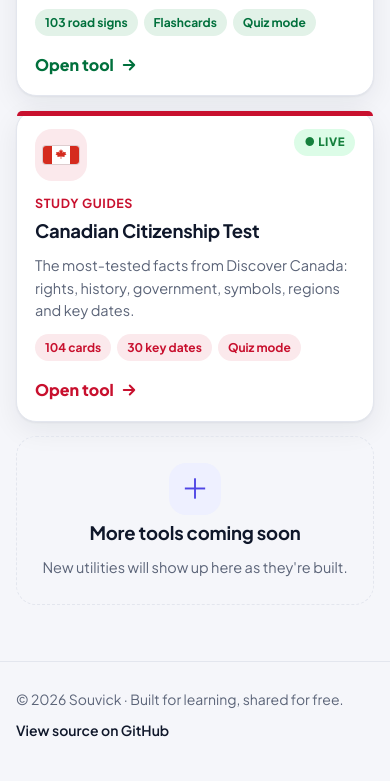
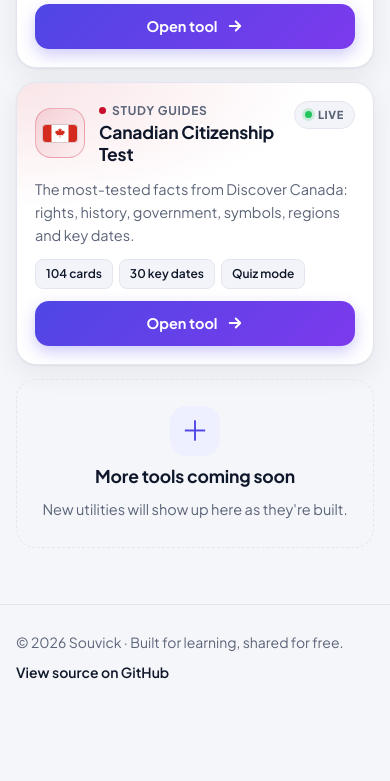
Before and after one commit to souvicksamanta/utilities, a plain HTML site: page index.html in a window 390 px wide. Shown: the part 782-1563 px from the top of the page. After the commit the page ends 1506 px from the top, so only its background shows below. Drawn offline with Linux system fonts and the light colour scheme.

Commit message:
Restyle home page cards and add a light/dark theme toggle to every page
Co-Authored-By: Claude Opus 5.5 <noreply@anthropic.com>

```diff
--- a/index.html
+++ b/index.html
@@ -3,6 +3,7 @@
 <head>
 <meta charset="utf-8">
 <meta name="viewport" content="width=device-width, initial-scale=1">
+<script>(function(){var t;try{t=localStorage.getItem("su-theme")}catch(e){}if(t!=="light"&&t!=="dark")t=matchMedia("(prefers-color-scheme: dark)").matches?"dark":"light";document.documentElement.setAttribute("data-theme",t)})()</script>
 <title>Utilities by Souvick</title>
 <meta name="description" content="Small, free tools by Souvick: study guides for the Ontario G1 and Canadian citizenship tests, and more to come.">
 <meta name="theme-color" content="#0f172a">
@@ -13,13 +14,14 @@
 <style>
 :root{
   --bg:#f5f6fa;--card:#fff;--ink:#0f172a;--muted:#5b6478;--line:#e3e6ee;
-  --brand:#4f46e5;--brand-2:#0ea5e9;--brand-soft:#eef0ff;
+  --brand:#4f46e5;--brand-2:#0ea5e9;--brand-soft:#eef0ff;--chip:#f3f4f9;
   --shadow:0 1px 2px rgba(15,23,42,.05),0 8px 28px rgba(15,23,42,.07);
   --font:"Plus Jakarta Sans",-apple-system,"Segoe UI",Roboto,Arial,sans-serif;
   color-scheme:light}
-@media (prefers-color-scheme:dark){:root{
+:root[data-theme="dark"]{
   --bg:#0b1020;--card:#121a2e;--ink:#e8ecf6;--muted:#9aa5bd;--line:#232d45;
-  --brand:#818cf8;--brand-2:#38bdf8;--brand-soft:#1c2342;--shadow:none;color-scheme:dark}}
+  --brand:#818cf8;--brand-2:#38bdf8;--brand-soft:#1c2342;--chip:#18213a;--shadow:none;color-scheme:dark}
+
 *{box-sizing:border-box}
 html,body{margin:0}
 body{background:var(--bg);color:var(--ink);font:16px/1.6 var(--font);-webkit-text-size-adjust:100%}
@@ -67,27 +69,31 @@ h1 em{font-style:normal;background:linear-gradient(90deg,#a5b4fc,#67e8f9);-webki
 .head h2{margin:0;font-size:22px;letter-spacing:-.01em}
 .head span{color:var(--muted);font-size:14px}
 .grid{display:grid;grid-template-columns:repeat(auto-fill,minmax(300px,1fr));gap:18px}
-.proj{position:relative;display:flex;flex-direction:column;gap:12px;background:var(--card);border:1px solid var(--line);border-radius:22px;padding:22px;box-shadow:var(--shadow);text-decoration:none;color:inherit;transition:transform .18s,box-shadow .18s,border-color .18s;min-width:0}
-.proj::after{content:"";position:absolute;inset:0 0 auto 0;height:5px;border-radius:22px 22px 0 0;background:var(--c)}
-a.proj:hover{transform:translateY(-4px);border-color:var(--c);box-shadow:0 14px 40px rgba(15,23,42,.12)}
-a.proj:focus-visible{outline:3px solid var(--c);outline-offset:3px}
-.proj .top{display:flex;align-items:flex-start;justify-content:space-between;gap:10px}
-.proj .ic{width:58px;height:58px;border-radius:17px;display:grid;place-items:center;font-size:30px;background:var(--soft);flex:none}
-.proj .ic svg{width:36px;border-radius:3px;box-shadow:0 0 0 1px rgba(0,0,0,.12)}
-.badge{font-size:11.5px;font-weight:800;letter-spacing:.05em;text-transform:uppercase;padding:4px 10px;border-radius:99px;background:#dcfce7;color:#15803d;white-space:nowrap}
-.badge.soon{background:var(--brand-soft);color:var(--brand)}
-@media (prefers-color-scheme:dark){.badge{background:#123222;color:#4ade80}.proj .ic,.tags span{background:color-mix(in srgb,var(--c) 22%,transparent)}.tags span,.proj .cat,.go{color:color-mix(in srgb,var(--c) 55%,#fff)}}
-.proj .cat{font-size:12.5px;font-weight:700;color:var(--c);text-transform:uppercase;letter-spacing:.05em}
-.proj h3{margin:-6px 0 0;font-size:20px;line-height:1.25;letter-spacing:-.01em}
-.proj p{margin:0;color:var(--muted);font-size:14.5px;line-height:1.55}
+.proj{position:relative;display:flex;flex-direction:column;gap:14px;border:1px solid var(--line);border-radius:22px;padding:22px;box-shadow:var(--shadow);text-decoration:none;color:inherit;min-width:0;overflow:hidden;
+  background:radial-gradient(420px 180px at 0% 0%,color-mix(in srgb,var(--c) 11%,transparent),transparent 70%),var(--card);
+  transition:transform .18s,box-shadow .18s,border-color .18s}
+a.proj:hover{transform:translateY(-4px);border-color:color-mix(in srgb,var(--brand) 55%,var(--line));box-shadow:0 16px 40px rgba(30,27,75,.16)}
+a.proj:focus-visible{outline:3px solid var(--brand);outline-offset:3px}
+.proj .top{display:flex;align-items:center;gap:14px}
+.proj .ic{width:56px;height:56px;border-radius:16px;display:grid;place-items:center;font-size:29px;flex:none;
+  background:linear-gradient(135deg,color-mix(in srgb,var(--c) 20%,var(--card)),color-mix(in srgb,var(--c) 6%,var(--card)));
+  border:1px solid color-mix(in srgb,var(--c) 28%,transparent)}
+.proj .ic svg{width:34px;border-radius:3px;box-shadow:0 0 0 1px rgba(0,0,0,.12)}
+.proj .meta{min-width:0;display:grid;gap:2px}
+.proj .cat{display:flex;align-items:center;gap:6px;font-size:12px;font-weight:700;color:var(--muted);text-transform:uppercase;letter-spacing:.06em}
+.proj .cat i{width:7px;height:7px;border-radius:50%;background:var(--c)}
+.proj h3{margin:0;font-size:19px;line-height:1.25;letter-spacing:-.01em}
+.badge{margin-left:auto;align-self:flex-start;display:inline-flex;align-items:center;gap:6px;font-size:11px;font-weight:800;letter-spacing:.06em;text-transform:uppercase;padding:4px 10px;border-radius:99px;background:var(--chip);color:var(--muted);border:1px solid var(--line);white-space:nowrap}
+.badge::before{content:"";width:7px;height:7px;border-radius:50%;background:#22c55e;box-shadow:0 0 0 3px rgba(34,197,94,.2)}
+.badge.soon::before{background:var(--brand);box-shadow:0 0 0 3px var(--brand-soft)}
+.proj p{margin:0;color:var(--muted);font-size:14.5px;line-height:1.6}
 .tags{display:flex;flex-wrap:wrap;gap:6px}
-.tags span{font-size:12px;font-weight:700;padding:4px 10px;border-radius:99px;background:var(--soft);color:var(--c)}
-.go{margin-top:auto;padding-top:4px;display:flex;align-items:center;gap:6px;font-weight:800;color:var(--c)}
+.tags span{font-size:12px;font-weight:600;padding:4px 10px;border-radius:8px;background:var(--chip);color:var(--ink);border:1px solid var(--line)}
+.go{margin-top:auto;display:flex;align-items:center;justify-content:center;gap:8px;font-weight:700;font-size:14.5px;color:#fff;padding:11px 16px;border-radius:14px;background:linear-gradient(135deg,var(--brand),#7c3aed);box-shadow:0 6px 16px rgba(79,70,229,.28)}
 .go svg{width:18px;height:18px;transition:transform .18s}
 a.proj:hover .go svg{transform:translateX(4px)}
-.proj.soon{border-style:dashed;box-shadow:none;background:transparent;align-items:center;justify-content:center;text-align:center;min-height:240px}
-.proj.soon::after{display:none}
-.proj.soon .ic{background:var(--brand-soft);color:var(--brand);font-size:28px}
+.proj.soon{border:1.5px dashed var(--line);box-shadow:none;background:transparent;align-items:center;justify-content:center;text-align:center;min-height:260px;gap:10px}
+.proj.soon .ic{background:var(--brand-soft);border-color:transparent;color:var(--brand);font-size:28px}
 .empty{display:none;text-align:center;color:var(--muted);padding:40px 0}
 
 footer{border-top:1px solid var(--line);margin-top:56px;padding:26px 0 40px;color:var(--muted);font-size:14px}
@@ -112,12 +118,18 @@ footer a:hover{text-decoration:underline}
   .head{margin:26px 0 12px}
   .head h2{font-size:19px}
   .grid{grid-template-columns:1fr;gap:14px}
-  .proj{padding:18px;border-radius:20px}
-  .proj .ic{width:52px;height:52px;font-size:27px}
-  .proj h3{font-size:18.5px}
+  .proj{padding:18px;border-radius:20px;gap:12px}
+  .proj .ic{width:50px;height:50px;font-size:26px}
+  .proj h3{font-size:17.5px}
   .proj.soon{min-height:0;padding:26px 18px}
 }
 @media (prefers-reduced-motion:reduce){*{transition:none!important}}
+.theme{width:36px;height:36px;padding:0;border-radius:50%;display:inline-grid;place-items:center;background:rgba(255,255,255,.16);border:1px solid rgba(255,255,255,.22);color:#fff;cursor:pointer;flex:none}
+.theme:hover{background:rgba(255,255,255,.26)}
+.theme:focus-visible{outline:3px solid #fff;outline-offset:2px}
+.theme svg{width:18px;height:18px}
+.theme .sun,:root[data-theme="dark"] .theme .moon{display:none}
+:root[data-theme="dark"] .theme .sun{display:block}
 </style>
 </head>
 <body>
@@ -128,7 +140,8 @@ footer a:hover{text-decoration:underline}
       <div class="mark">S</div>
       <div class="name">Utilities <span>by Souvick</span></div>
       <div class="sp"></div>
-      <a class="gh" href="https://github.com/souvicksamanta/utilities" aria-label="Source on GitHub">
+      <button class="theme" id="themeBtn" type="button" aria-label="Switch light or dark theme" title="Light / dark theme"><svg class="moon" viewBox="0 0 24 24" fill="none" stroke="currentColor" stroke-width="2.2" stroke-linecap="round" stroke-linejoin="round" aria-hidden="true"><path d="M21 12.8A9 9 0 1 1 11.2 3a7 7 0 0 0 9.8 9.8Z"/></svg><svg class="sun" viewBox="0 0 24 24" fill="none" stroke="currentColor" stroke-width="2.2" stroke-linecap="round" aria-hidden="true"><circle cx="12" cy="12" r="4.2"/><path d="M12 2v2.2M12 19.8V22M4.9 4.9l1.6 1.6M17.5 17.5l1.6 1.6M2 12h2.2M19.8 12H22M4.9 19.1l1.6-1.6M17.5 6.5l1.6-1.6"/></svg></button>
+    <a class="gh" href="https://github.com/souvicksamanta/utilities" aria-label="Source on GitHub">
         <svg viewBox="0 0 24 24" fill="currentColor" aria-hidden="true"><path d="M12 .5a12 12 0 0 0-3.8 23.4c.6.1.8-.3.8-.6v-2.1c-3.3.7-4-1.6-4-1.6-.6-1.4-1.4-1.8-1.4-1.8-1.1-.7.1-.7.1-.7 1.2.1 1.9 1.3 1.9 1.3 1.1 1.8 2.8 1.3 3.5 1 .1-.8.4-1.3.8-1.6-2.7-.3-5.5-1.3-5.5-5.9 0-1.3.5-2.4 1.2-3.2-.1-.3-.5-1.5.1-3.2 0 0 1-.3 3.3 1.2a11.5 11.5 0 0 1 6 0C17.3 4.6 18.3 5 18.3 5c.7 1.7.2 2.9.1 3.2.8.8 1.2 1.9 1.2 3.2 0 4.6-2.8 5.6-5.5 5.9.4.4.8 1.1.8 2.2v3.3c0 .3.2.7.8.6A12 12 0 0 0 12 .5Z"/></svg>
         <span>GitHub</span>
       </a>
@@ -215,9 +228,7 @@ function render() {
     const soon = t.status !== "live";
     const tag = soon ? "div" : "a";
     return `<${tag} class="proj" ${soon ? "" : `href="${esc(t.href)}"`} style="--c:${t.color};--soft:${t.soft}">
-      <div class="top"><div class="ic">${t.icon}</div><span class="badge${soon ? " soon" : ""}">${soon ? "Coming soon" : "● Live"}</span></div>
-      <div class="cat">${esc(t.category)}</div>
-      <h3>${esc(t.title)}</h3>
+      <div class="top"><div class="ic">${t.icon}</div><div class="meta"><div class="cat"><i></i>${esc(t.category)}</div><h3>${esc(t.title)}</h3></div><span class="badge${soon ? " soon" : ""}">${soon ? "Soon" : "Live"}</span></div>
       <p>${esc(t.desc)}</p>
       <div class="tags">${t.tags.map(x => `<span>${esc(x)}</span>`).join("")}</div>
       ${soon ? "" : `<div class="go">Open tool ${arrow}</div>`}
@@ -235,5 +246,6 @@ document.getElementById("cats").onclick = e => {
 document.getElementById("q").oninput = render;
 renderCats(); render();
 </script>
+<script>document.getElementById("themeBtn").onclick=function(){var t=document.documentElement.getAttribute("data-theme")==="dark"?"light":"dark";document.documentElement.setAttribute("data-theme",t);try{localStorage.setItem("su-theme",t)}catch(e){}};</script>
 </body>
 </html>
```
Also changed, not shown: canada-citizenship-cards.html (+13 -3 lines), ontario-g1-study-cards.html (+13 -3 lines).
